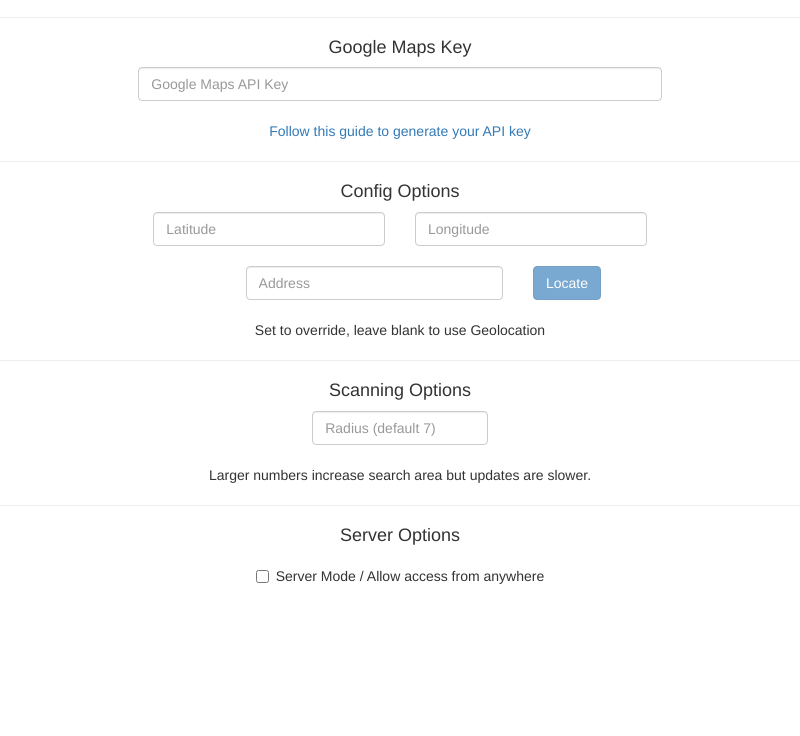
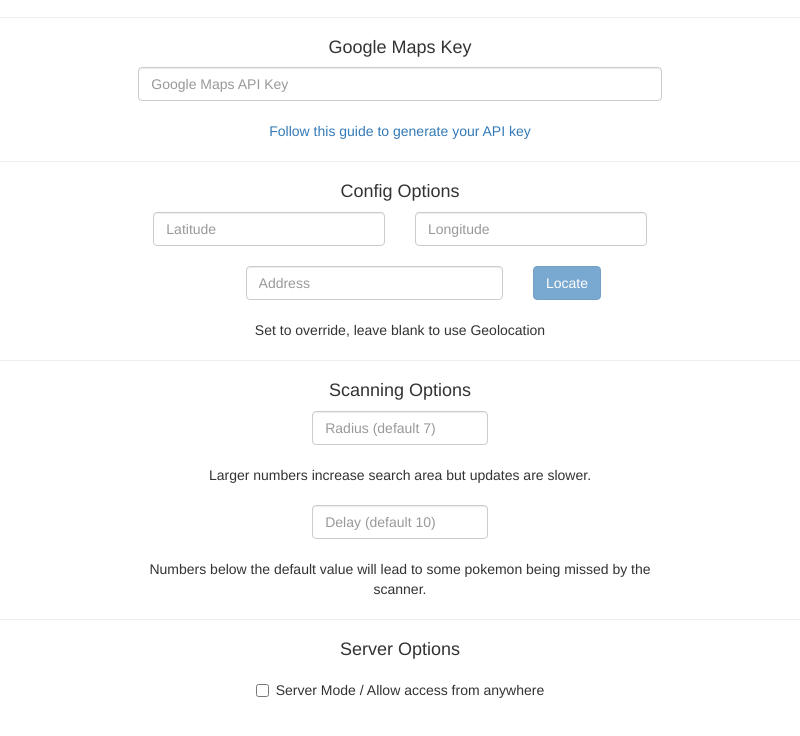
Before and after one commit to mchristopher/PokemonGo-DesktopMap, an Electron app: page login.html in a window 800 px wide. Shown: the part 674-1410 px from the top of the page. Before the commit the page ends 1310 px from the top, so only its background shows below. Drawn offline with nearby package versions, Linux system fonts and the light colour scheme; no server answers.

Commit message:
Updated login.html to support the input of a scan delay argument

```diff
--- a/login.html
+++ b/login.html
@@ -127,7 +127,26 @@
                                 Larger numbers increase search area but updates are slower.
                             </span>
                         </div>
+                        <br>
                     </div>
+
+                    <div class="col-xs-8 col-xs-offset-2">
+                        <div class="row">
+                            <div class="col-xs-6 col-xs-offset-3">
+                                <div class="col-xs-10 col-xs-offset-1">
+                                    <input id="scandelay" class="form-control"
+                                        type="number" placeholder="Delay (default 10)">
+                                </div>
+                            </div>
+                        </div>
+                        <br>
+                        <div class="row">
+                            <span>
+                                Numbers below the default value will lead to some pokemon being missed by the scanner.
+                            </span>
+                        </div>
+                    </div>
+
                     <!--<div class="col-xs-8 col-xs-offset-2">
                         <div class="row">
                             <div class="col-xs-12">
```
